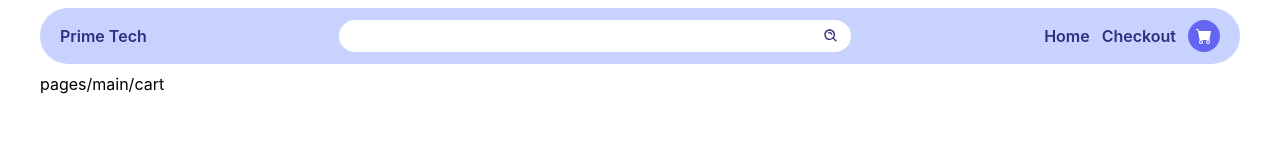
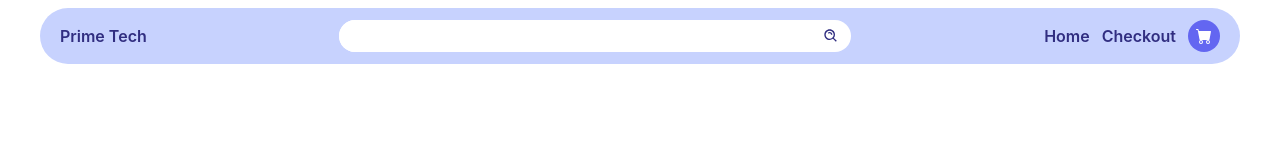
Before and after one commit to rased100/prime-ecommerce-app, a React (Create React App) app: page /cart in a window 1280 px wide. Shown: the top 162 px of the page. Built offline with nearby package versions, Linux system fonts and the light colour scheme.

Commit message:
add to cart

```diff
--- a/src/features/cart/cartSlice.js
+++ b/src/features/cart/cartSlice.js
@@ -9,7 +9,18 @@ const cartSlice = createSlice({
   initialState,
   reducers: {
     addToCart: (state, action) => {
-      state.cart.push(action.payload);
+      const selectedProduct = state.cart.find(
+        (product) => product.id === action.payload.id
+      );
+      if (!selectedProduct) {
+        const product = { ...action.payload, quantity: 1 };
+        state.cart.push(product);
+      } else {
+        selectedProduct.quantity += 1;
+        state.cart
+          .filter((product) => product.id !== selectedProduct.id)
+          .push(selectedProduct);
+      }
     },
   },
 });
--- a/src/pages/Main/Cart.js
+++ b/src/pages/Main/Cart.js
@@ -1,9 +1,17 @@
 import React from "react";
+import { useSelector } from "react-redux";
+import ProductCard from "../../components/ProductCard";
 
 const Cart = () => {
+  const cart = useSelector((state) => state.cart.cart);
+  console.log(cart);
   return (
-    <div>
-      <h1>pages/main/cart</h1>
+    <div className="grid grid-cols-1 md:grid-cols-2 lg:grid-cols-4 max-w-7xl gap-14 mx-auto my-10">
+      {cart
+        // .sort((a, b) => a._id - b._id)
+        .map((product) => (
+          <ProductCard key={product.id} product={product} />
+        ))}
     </div>
   );
 };
```
